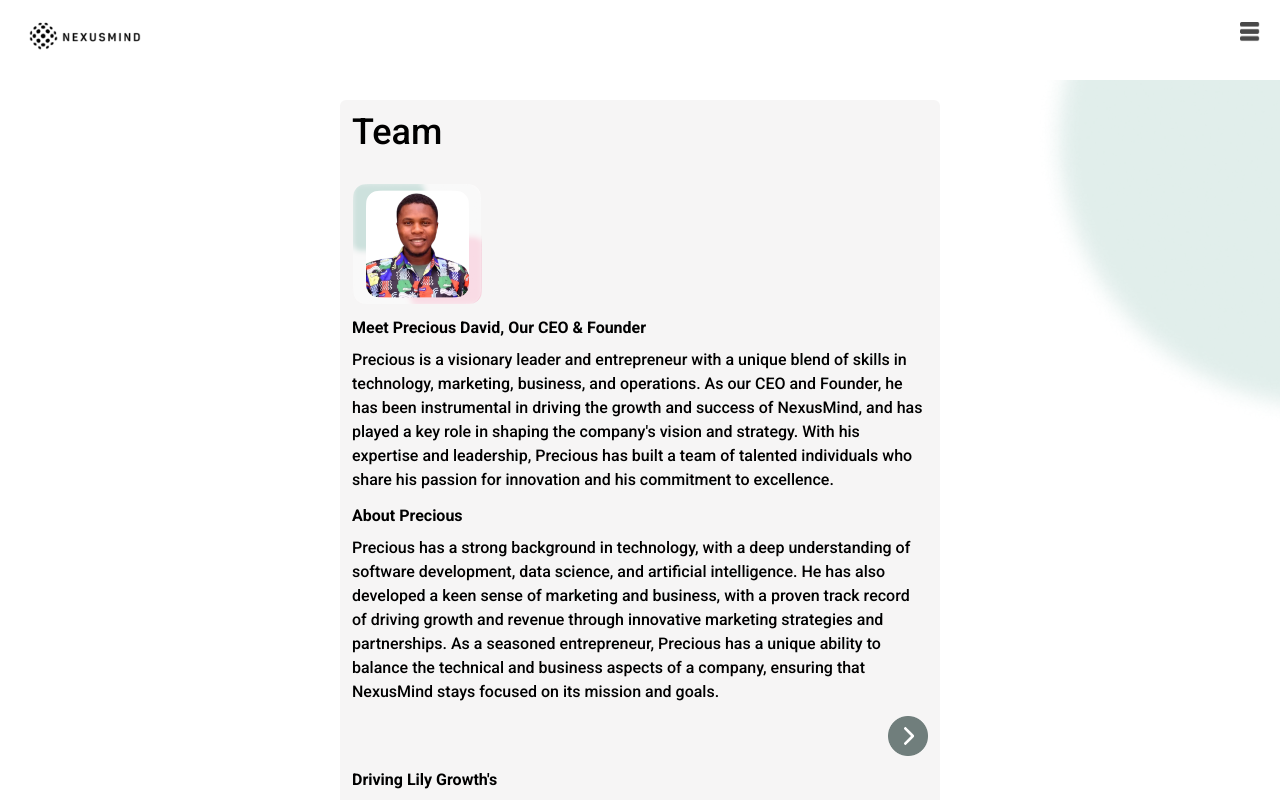
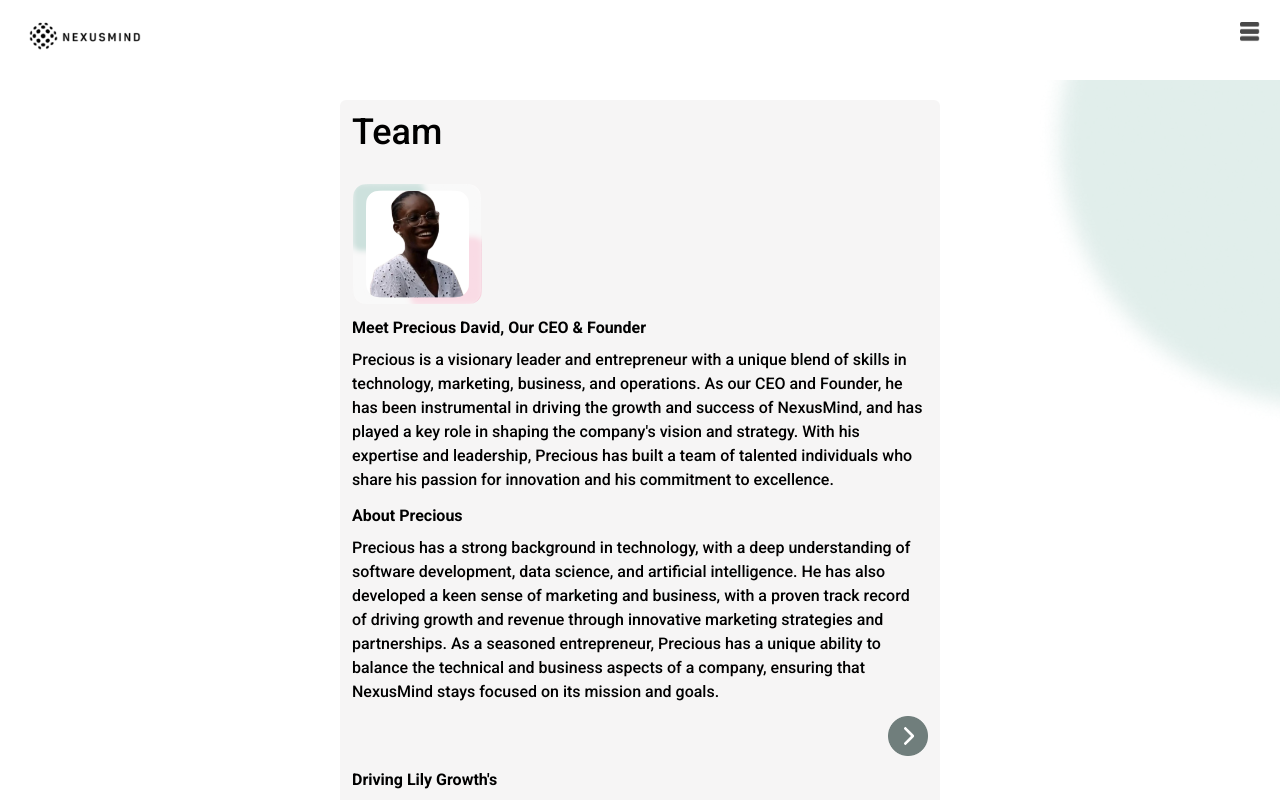
Before and after one commit to Yixbro909/Nexusmind-clone, a React (Vite) app: page /team/precious in a window 1280 px wide. Shown: the top 800 px of the page. Built offline with nearby package versions, Linux system fonts and the light colour scheme.

Commit message:
redeployment test with miriam picsicon

```diff
--- a/src/pages/teams/Precious.jsx
+++ b/src/pages/teams/Precious.jsx
@@ -3,7 +3,7 @@
 import JoinTeam from '../../components/JoinTeam';
 import AvailableRoles from '../../components/AvailableRoles';
 import { Link } from 'react-router-dom';
-import precious from '../../assets/preciousicon.png';
+import miriam from '../../assets/miriamicon.png';
 
 const Precious = () => {
     return (
@@ -11,7 +11,7 @@
             <div className='mt-20 w-full flex flex-col justify-center items-center p-5 my-6'>
                 <div className="flex flex-col md:w-[600px] space-y-3 p-3 bg-[#F6F5F5] rounded-md">
                     <h1 className='text-4xl self-start mb-5'>Team</h1>
-                    <img src={precious} className="w-[130px] h-[120px]" alt="picicon" />
+                    <img src={miriam} className="w-[130px] h-[120px]" alt="picicon" />
 
                     <div className="flex flex-col space-y-2">
                         <p className='font-bold'>Meet Precious David, Our CEO & Founder</p>
```
